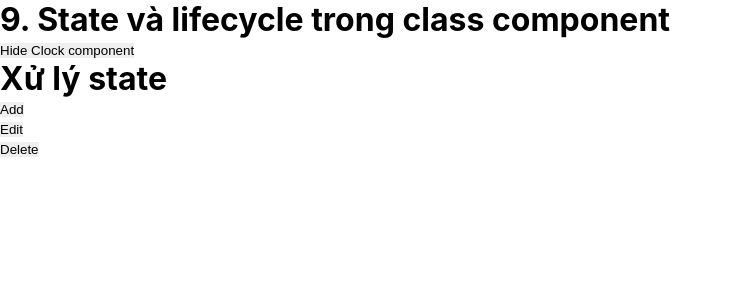
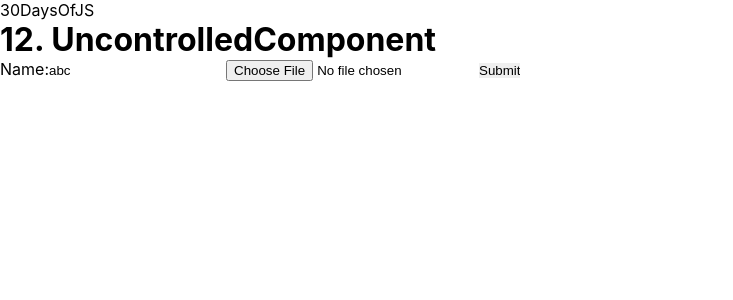
Before and after one commit to dvhata/react-learning-haunguyen, a React (Create React App) app: page / in a window 1280 px wide. Shown: the top 300 px of the page, without its empty margins (0-733 px from the left). Built offline with nearby package versions, Linux system fonts and the light colour scheme.

Commit message:
login control + uncontrolled component

```diff
--- a/src/App.tsx
+++ b/src/App.tsx
@@ -11,32 +11,36 @@ import TodoList from "./components/TodoList/TodoList";
 import AnimalCard from "./components/AnimalCard/AnimalCard";
 import Clock from "./components/ClassComponent/Clock";
 import BareButton from "./components/DuocDev/BareButton";
+import LoginControl from "./components/DuocDev/LoginControl";
+import ThirtyDaysOfJavacript from "./components/Leetcode/30daysOfJavacript";
+import UncontrolledComponent from "./components/DuocDev/UncontrolledComponent";
 
-const animals = [
-  {
-    name: "Lion",
-    scientificName: "Panthero leo",
-    size: 140,
-    diet: ["meat"],
-  },
-  {
-    name: "Gorilla",
-    scientificName: "Gorilla beringei",
-    size: 205,
-    diet: ["plants", "insects"],
-  },
-  {
-    name: "Zebra",
-    scientificName: "Equus quagga",
-    size: 322,
-    diet: ["plants"],
-  },
-];
+// const animals = [
+//   {
+//     name: "Lion",
+//     scientificName: "Panthero leo",
+//     size: 140,
+//     diet: ["meat"],
+//   },
+//   {
+//     name: "Gorilla",
+//     scientificName: "Gorilla beringei",
+//     size: 205,
+//     diet: ["plants", "insects"],
+//   },
+//   {
+//     name: "Zebra",
+//     scientificName: "Equus quagga",
+//     size: 322,
+//     diet: ["plants"],
+//   },
+// ];
 
 function App() {
   const [visible, setVisible] = React.useState<boolean>();
   return (
     <div className="wrapper">
+      <ThirtyDaysOfJavacript />
       {/* <h1> 1. USE STATE - Box color changing when click</h1>
       <ColorBox />
       <h1> 2. How to custom hook</h1>
@@ -63,7 +67,7 @@ function App() {
             size={animal?.size}
           />
         );
-      })} */}
+      })}
       <h1>9. State và lifecycle trong class component</h1>
       <button
         onClick={() => {
@@ -73,8 +77,13 @@ function App() {
         Hide Clock component
       </button>
       {visible && <Clock name="casio" />}
-      <h1>Xử lý state</h1>
+      <h1>10. Xử lý state</h1>
       <BareButton />
+      */}
+      {/* <h1>11. Render có điều kiện</h1>
+      <LoginControl isLoggedIn={true} /> */}
+      <h1>12. UncontrolledComponent</h1>
+      <UncontrolledComponent />
     </div>
   );
 }
--- /dev/null
+++ b/src/components/DuocDev/LoginControl.tsx
@@ -0,0 +1,35 @@
+import React from "react";
+
+export function LoginButton(onClick: any) {
+  return <button onClick={() => onClick}>Login</button>;
+}
+
+export function LogoutButton(onClick: any) {
+  return <button onClick={() => onClick}>Logout</button>;
+}
+
+export default function LoginControl(props: any) {
+  const { isLoggedIn: isLoggedInInit } = props;
+  const [isLoggedIn, setIsLoggedIn] = React.useState<boolean>(isLoggedInInit);
+
+  const handleLogin = () => {
+    setIsLoggedIn(true);
+  };
+
+  const handleLogout = () => {
+    setIsLoggedIn(false);
+  };
+
+  const button: any = !isLoggedIn ? (
+    <LoginButton onClick={handleLogin} />
+  ) : (
+    <LogoutButton onClick={handleLogout} />
+  );
+  console.log({ isLoggedIn });
+  return (
+    <>
+      <div>LoginControl</div>
+      <>{button}</>
+    </>
+  );
+}
--- /dev/null
+++ b/src/components/DuocDev/UncontrolledComponent.tsx
@@ -0,0 +1,43 @@
+import React from "react";
+
+export default function UncontrolledComponent() {
+  const inputRef = React.useRef(null);
+  const fileRef = React.useRef(null);
+  const [selectedFile, setSelectedFile] = React.useState(null);
+
+  const handleSubmit = React.useCallback(() => {
+    console.log(inputRef.current);
+    console.log(document.getElementById("haha"));
+  }, []);
+
+  const handleChangeFile = React.useCallback((e: any) => {
+    setSelectedFile(e.target.files[0]);
+    const formData = new FormData();
+    formData.append("myFile", e.target.files[0], e.target.files[0].name);
+    // axios.post("api/upload-file", formData)
+  }, []);
+  return (
+    <div>
+      <form action="" onClick={handleSubmit}>
+        <label>
+          Name:
+          <input
+            type="text"
+            name="Name"
+            id="haha"
+            ref={inputRef}
+            defaultValue={"abc"}
+          />
+          <input
+            ref={fileRef}
+            type="file"
+            name="Upload file"
+            id=""
+            onChange={handleChangeFile}
+          />
+        </label>
+        <input type="submit" name="Submit" />
+      </form>
+    </div>
+  );
+}
--- a/src/components/Leetcode/30daysOfJavacript.tsx
+++ b/src/components/Leetcode/30daysOfJavacript.tsx
@@ -89,5 +89,23 @@ export default function ThirtyDaysOfJavacript() {
     });
     return sum;
   }
+
+  type F = (x: number) => number;
+
+  function compose(functions: F[]): F {
+    return function (x) {
+      let result: number = x;
+      let count = functions.length - 1;
+      while (count >= 0) {
+        result = functions[count](result);
+        count--;
+      }
+      return result;
+    };
+  }
+
+  const fn = compose([(x) => x + 1, (x) => 2 * x]);
+  fn(4); // 9
+
   return <div>30DaysOfJS</div>;
 }
```
